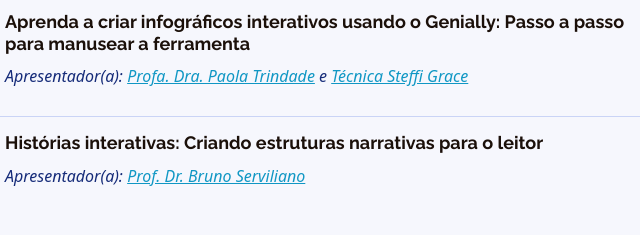
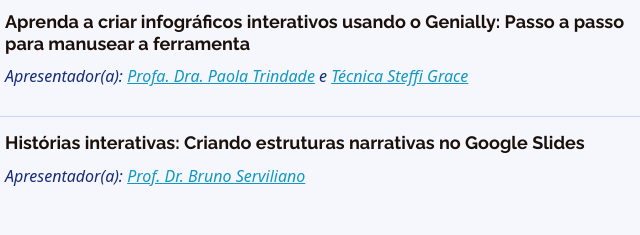
Before and after one commit to PET-Comp-UFMA/EEA-UFMA, a plain HTML site: page programacao.html in a window 1280 px wide. Shown: the part 1120-1355 px from the top of the page, 554-1194 px from the left. Drawn offline with nearby package versions, Linux system fonts and the light colour scheme; files that its build step writes are made by us from their sources; a script that the page names is missing; files whose address does not match are found by name.

Commit message:
fix: programacao

```diff
--- a/programacao.html
+++ b/programacao.html
@@ -248,7 +248,7 @@
             </div>
           </div>
           <div class="col-md-7">
-            <h4>Histórias interativas: Criando estruturas narrativas para o leitor</h4>
+            <h4>Histórias interativas: Criando estruturas narrativas no Google Slides</h4>
             <p>Apresentador(a):
               <a href='http://lattes.cnpq.br/4483482439913996' target='_blank' style="color: #1097c4"
               title="Bruno Serviliano"
```
